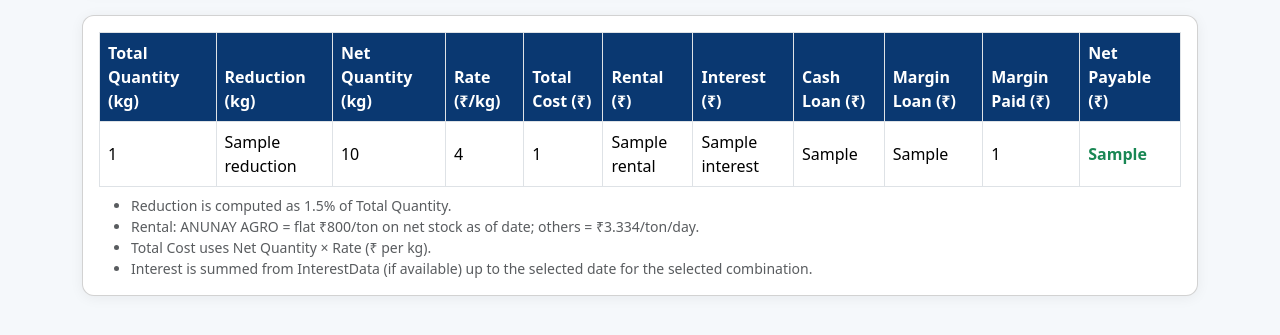
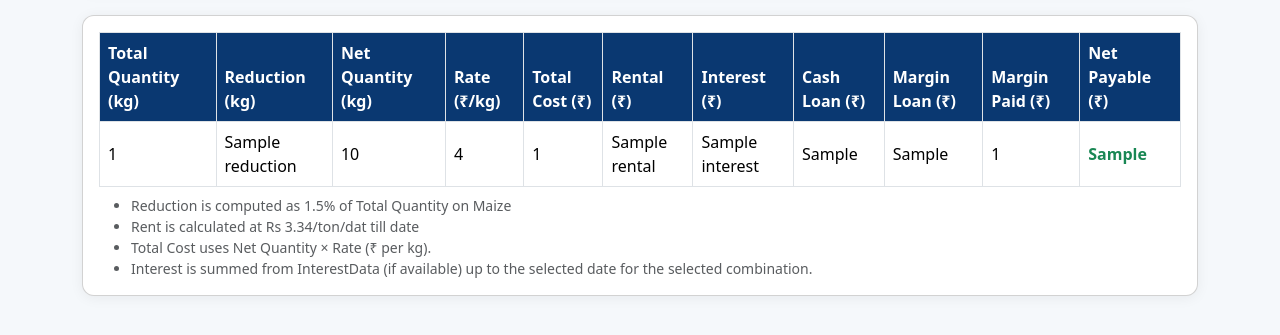
Before and after one commit to DUDU1608/warehouse-python, a Flask app: template app/templates/company/final_report.html in a window 1280 px wide. Shown: the part 295-630 px from the top of the page. Run offline with Flask 3, Linux system fonts and the light colour scheme; tables that the repository leaves empty hold one stand-in row (values such as "Sample post"); the template is opened without the code that fills it: values that come from a table or form of the project are taken from there, most other values are stand-ins (such as "Sample title", 1, 10 or a date in 2020).

Commit message:
Update final_report.html

```diff
--- a/app/templates/company/final_report.html
+++ b/app/templates/company/final_report.html
@@ -108,8 +108,8 @@
     </div>
     <div class="mt-2 text-muted small">
       <ul class="mb-0">
-        <li>Reduction is computed as 1.5% of Total Quantity.</li>
-        <li>Rental: ANUNAY AGRO = flat ₹800/ton on net stock as of date; others = ₹3.334/ton/day.</li>
+        <li>Reduction is computed as 1.5% of Total Quantity on Maize</li>
+        <li>Rent is calculated at Rs 3.34/ton/dat till date</li>
         <li>Total Cost uses Net Quantity × Rate (₹ per kg).</li>
         <li>Interest is summed from InterestData (if available) up to the selected date for the selected combination.</li>
       </ul>
```
